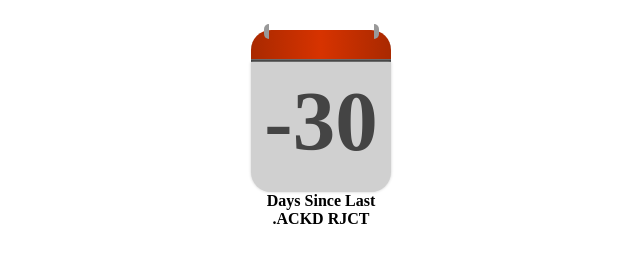
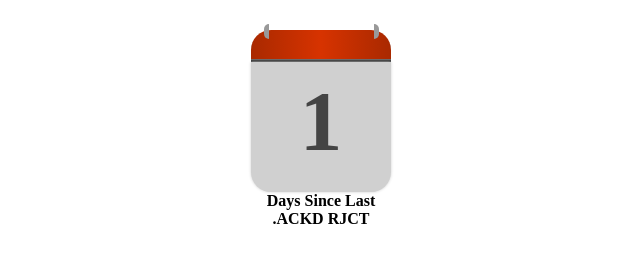
Before and after one commit to heyScully/days-since-last-rjct, a plain HTML site: page index.html in a window 1280 px wide. Shown: the whole page, without its empty margins (319-959 px from the left). Drawn offline with Linux system fonts and the light colour scheme.

Commit message:
updated date

```diff
--- a/index.html
+++ b/index.html
@@ -115,7 +115,7 @@ Date.daysBetween = function( date1, date2 ) {
 }
 
 //Set the last reject date (month number minus 1 b/c of 0 index)
-var last_rjct  = new Date(2019, 8, 13);
+var last_rjct  = new Date(2019, 7, 13);
 var today= new Date();
 var days = Date.daysBetween(last_rjct, today);
 document.getElementById("day").textContent=days;
```
